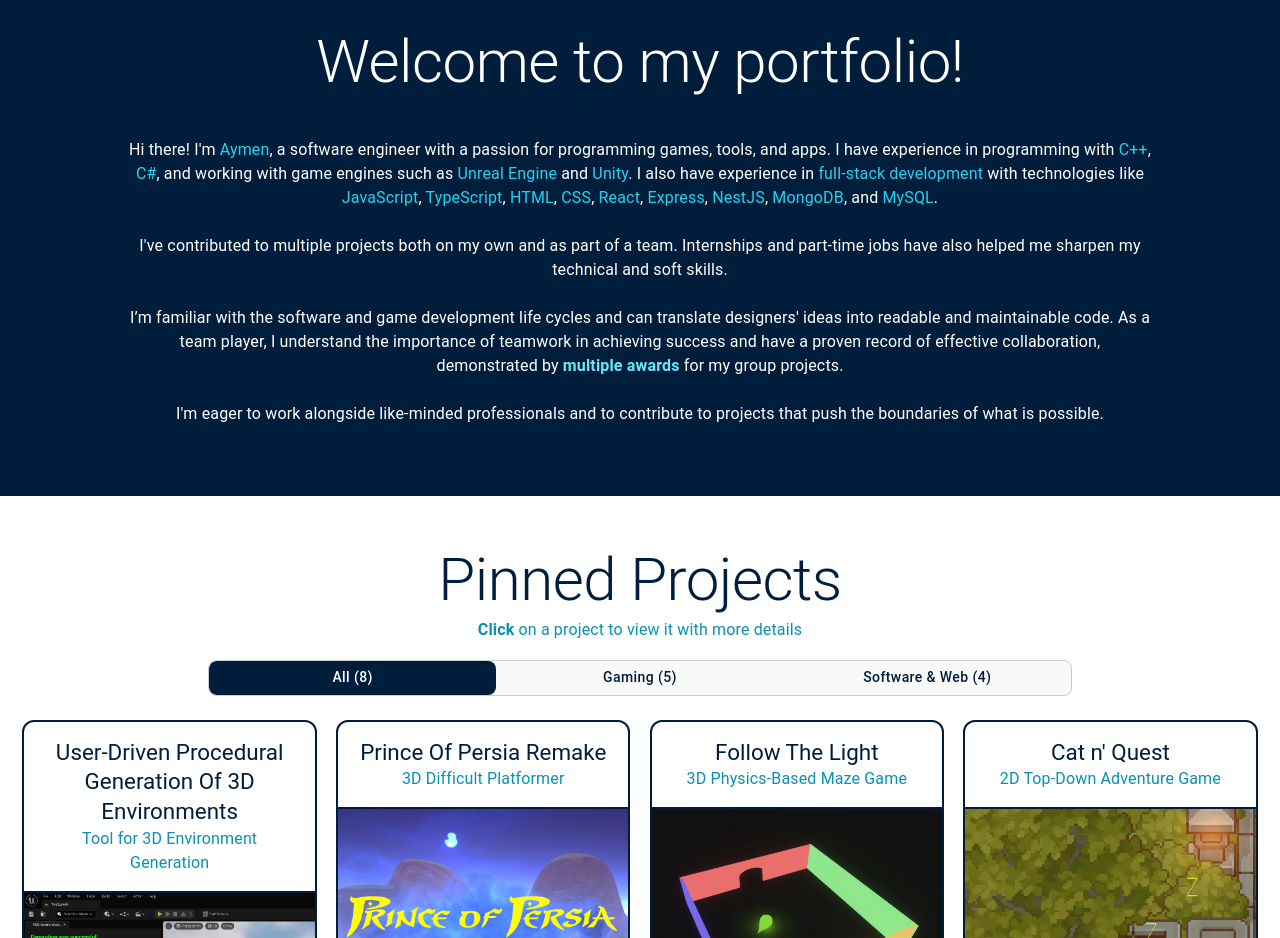
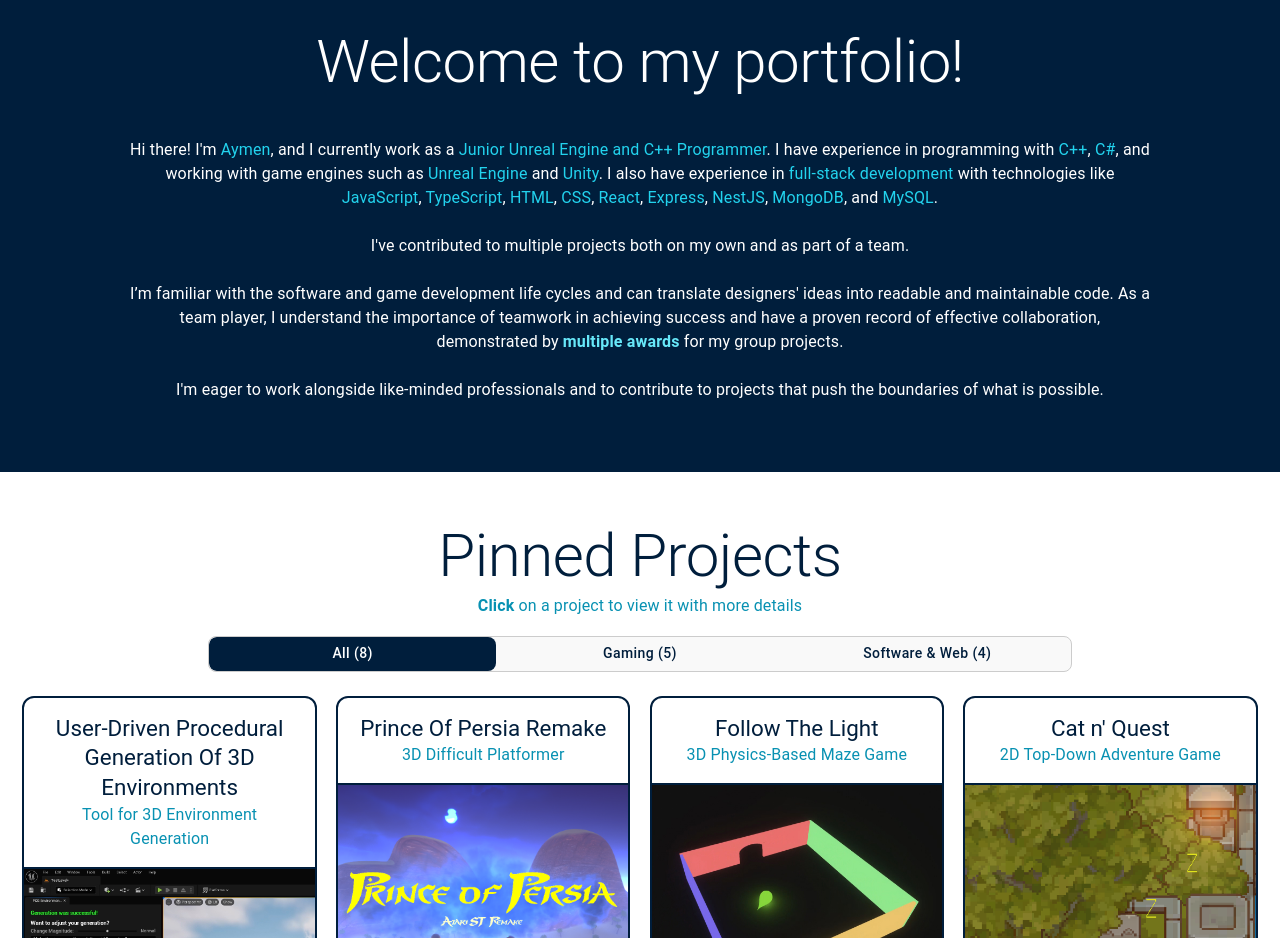
Before and after one commit to aymendps/aymendps.github.io, a React (Create React App) app: page /#/home in a window 1280 px wide. Shown: the part 780-1718 px from the top of the page. Built offline with nearby package versions, Linux system fonts and the light colour scheme.

Commit message:
slight change to home intro

```diff
--- a/src/components/Home.js
+++ b/src/components/Home.js
@@ -208,9 +208,12 @@
         </Typography>
         <br />
         <Typography className="text-white  screen-md:text-justify">
-          Hi there! I'm <span className="text-cyan-400">Aymen</span>, a software
-          engineer with a passion for programming games, tools, and apps. I have
-          experience in programming with{" "}
+          Hi there! I'm <span className="text-cyan-400">Aymen</span>, and I
+          currently work as a{" "}
+          <span className="text-cyan-400">
+            Junior Unreal Engine and C++ Programmer
+          </span>
+          . I have experience in programming with{" "}
           <span className="text-cyan-400">C++</span>,{" "}
           <span className="text-cyan-400">C#</span>, and working with game
           engines such as <span className="text-cyan-400">Unreal Engine</span>{" "}
@@ -229,8 +232,7 @@
           <br />
           <br />
           I've contributed to multiple projects both on my own and as part of a
-          team. Internships and part-time jobs have also helped me sharpen my
-          technical and soft skills.
+          team.
         </Typography>
         <br />
         <Typography className="text-white  screen-md:text-justify">
```
